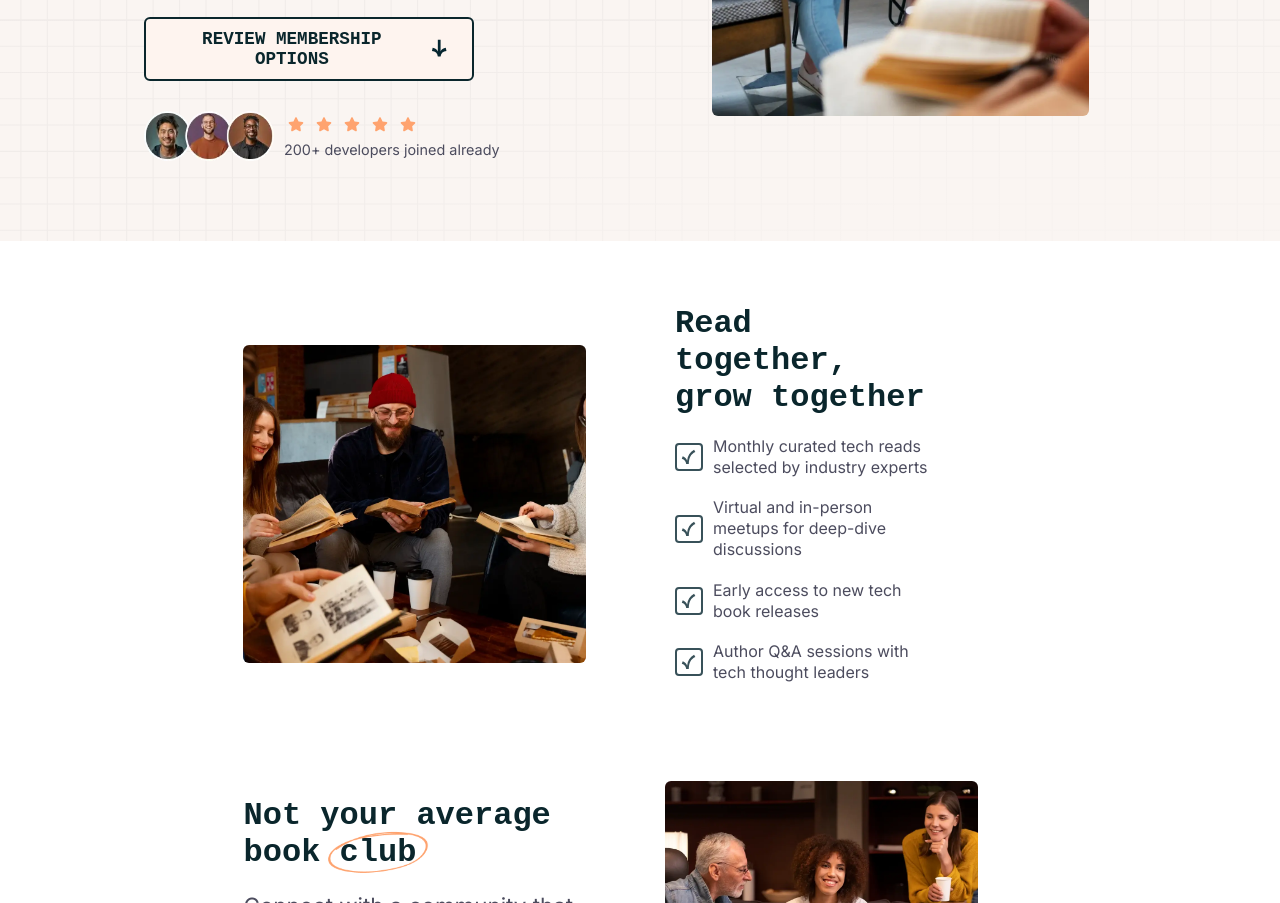
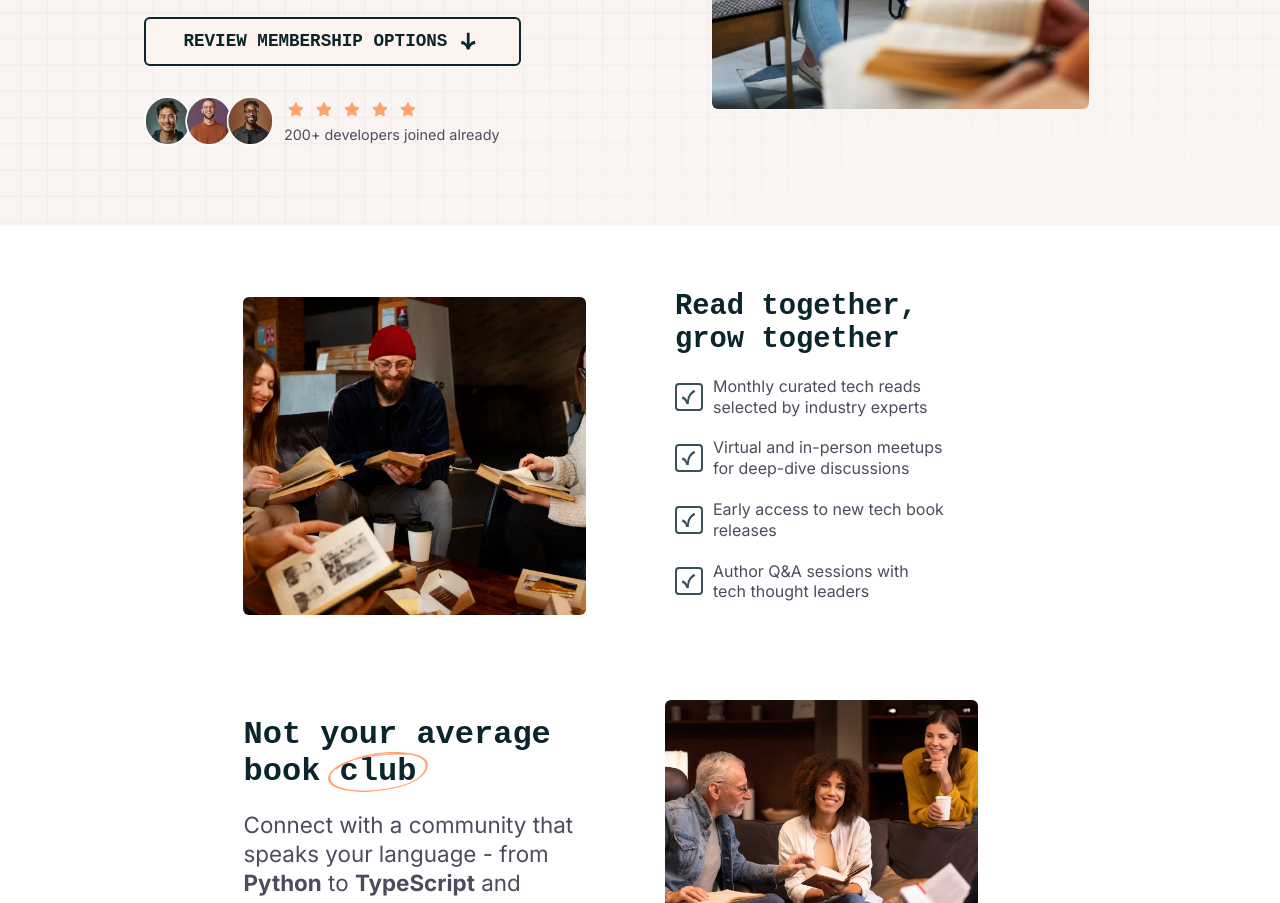
Before and after one commit to theuzomavictor/tech-book-club, a plain HTML site: page index.html in a window 1280 px wide. Shown: the part 476-1379 px from the top of the page. Drawn offline with Linux system fonts and the light colour scheme; a web font is replaced by a local one.

Commit message:
Adjust heading of reading together section
Heading of reading together section was adjusted to
match design file and provide some consistency across
the entire project.

```diff
--- a/styles.css
+++ b/styles.css
@@ -414,7 +414,7 @@ span {
     }
 
     .hero-btn {
-        width: 70%;
+        width: 80%;
         font-size: 1.1rem;
     }
 
@@ -448,11 +448,11 @@ span {
     .box-two {
         order: 2;
         width: 100%;
-        padding-right: 8em;
+        padding-right: 7em;
     }
 
     .box-two h2 {
-        font-size: 2rem;
+        font-size: 1.8rem;
         margin: 0px;
     }
 
```
